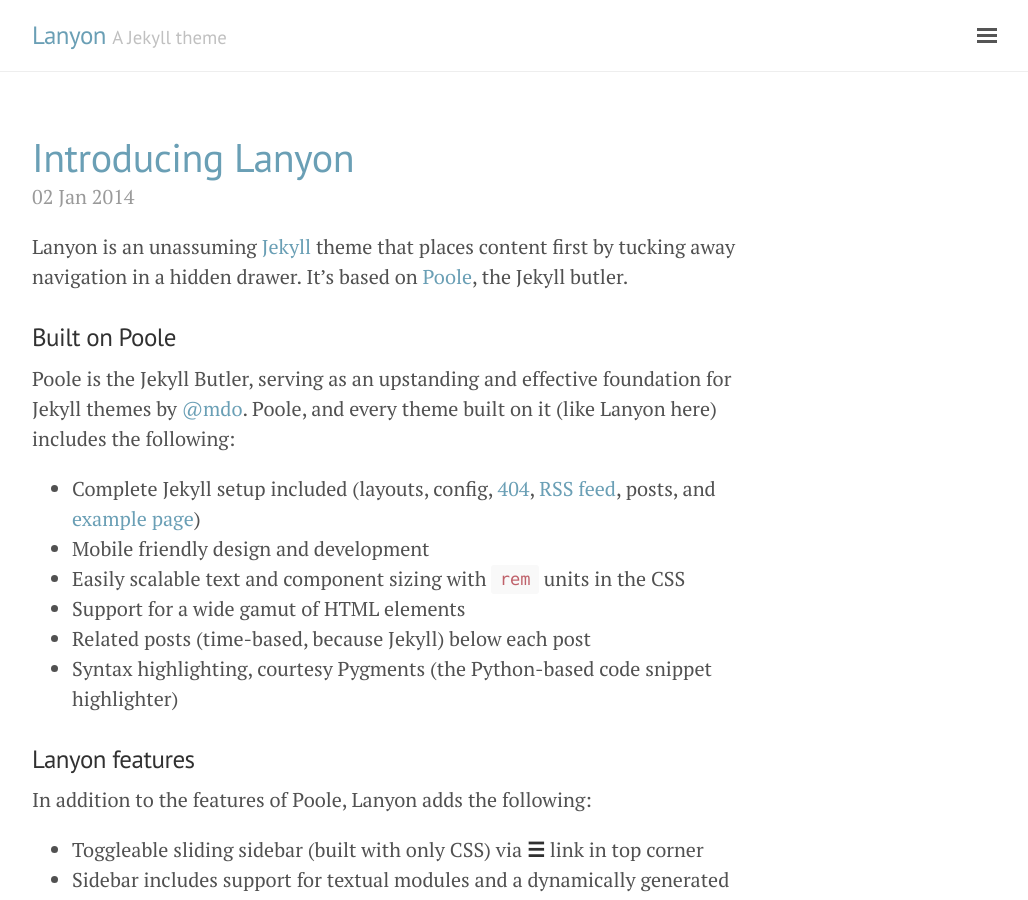
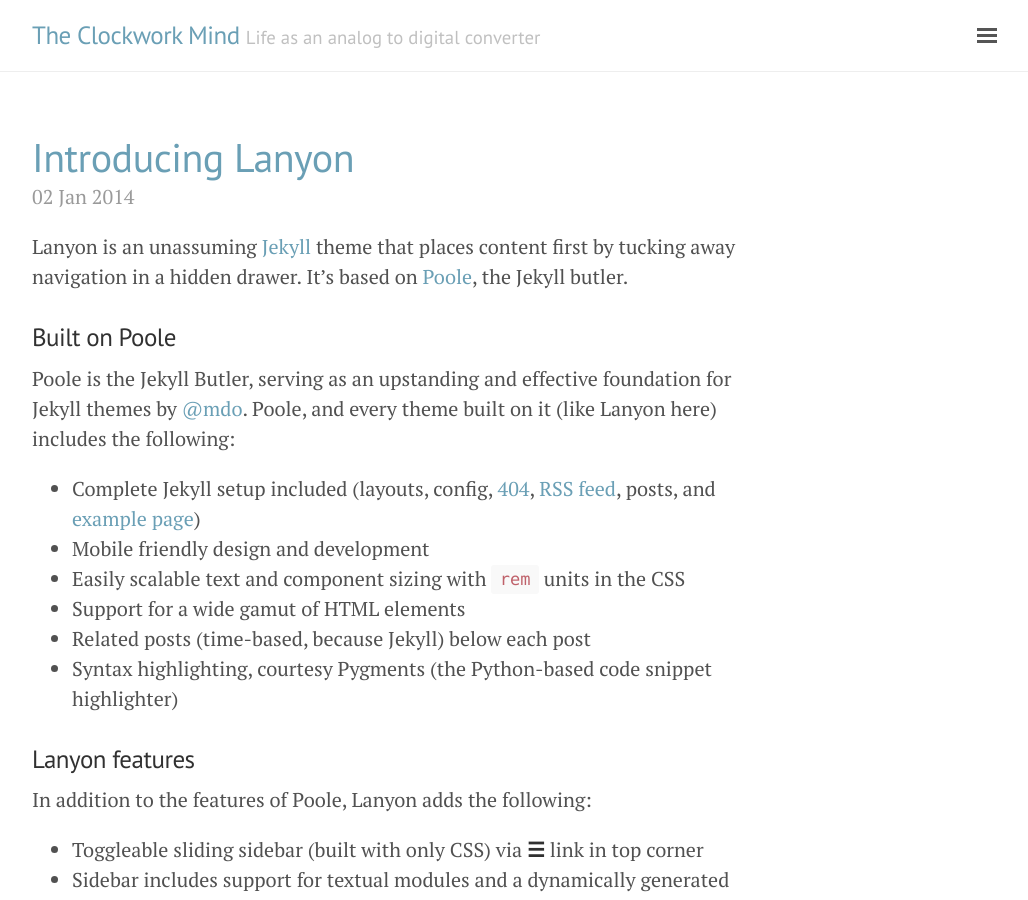
Before and after one commit to shanethacker/shanethacker.github.io, a Jekyll site: the page built from index.html, in a window 1280 px wide and 900 px high. Shown: the whole window, without its empty margins (248-1276 px from the left). Built offline with Jekyll 4.4.1, drawn with Linux system fonts in a browser that asks for light colours; the list of posts is cut into pages by our own code.

Commit message:
Setting up blog

```diff
--- a/_config.yml
+++ b/_config.yml
@@ -5,19 +5,19 @@ permalink:           pretty
 relative_permalinks: true
 
 # Setup
-title:               Lanyon
-tagline:             'A Jekyll theme'
-description:         'A reserved <a href="http://jekyllrb.com" target="_blank">Jekyll</a> theme that places the utmost gravity on content with a hidden drawer. Made by <a href="https://twitter.com/mdo" target="_blank">@mdo</a>.'
-url:                 http://lanyon.getpoole.com
+title:               The Clockwork Mind
+tagline:             'Life as an analog to digital converter'
+description:         'Reading maketh a full man, conference a ready man, and writing an exact man. - Francis Bacon'
+url:                 http://www.clockworkmind.com
 baseurl:             ''
 paginate:            5
 highlighter:         pygments
 
 # About/contact
 author:
-  name:              Mark Otto
-  url:               https://twitter.com/mdo
-  email:             markdotto@gmail.com
+  name:              Shane Thacker
+  url:               https://twitter.com/shanethacker
+  email:             sst@clockworkmind.com
 
 # Custom vars
-version:             1.0.0
+version:             0.0.1
```
